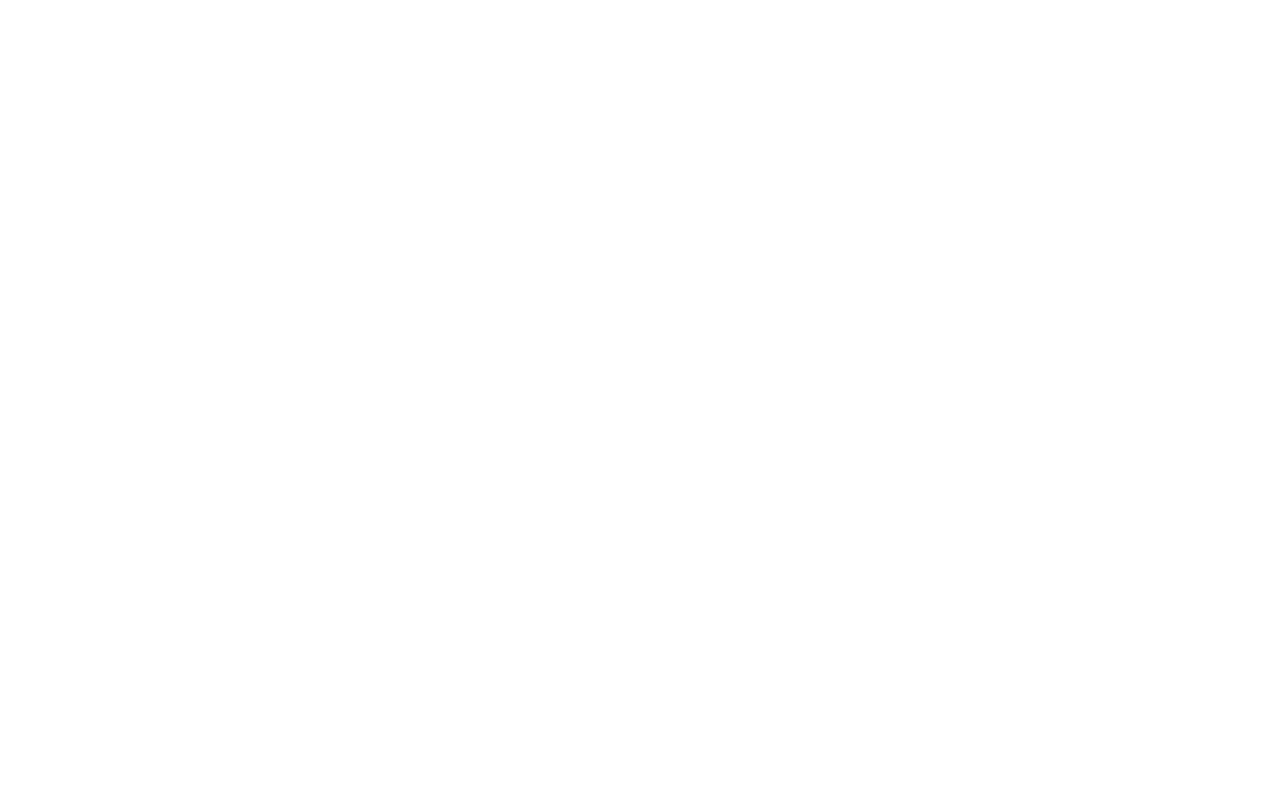
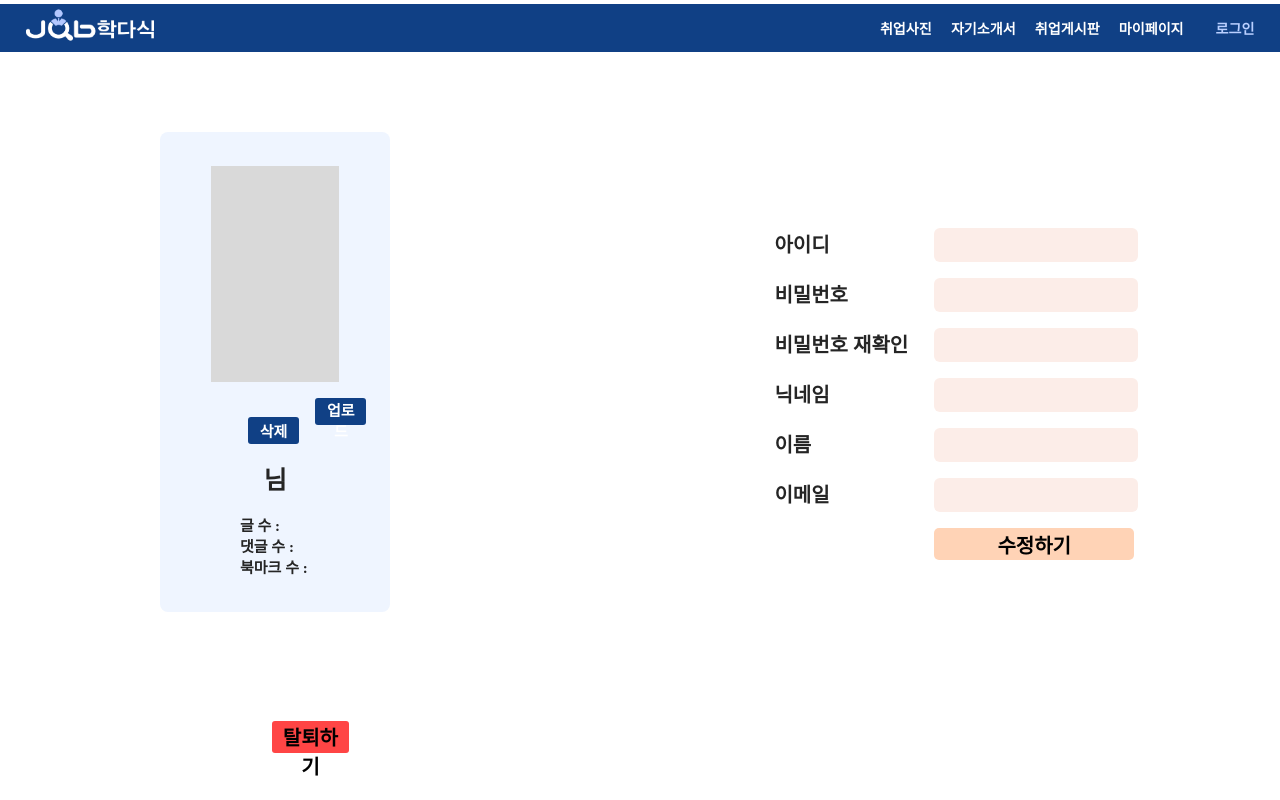
Before and after one commit to jiyou228/hansung_frontend_00, a React (Create React App) app in the folder jobhak_front/: page /user/myInfo in a window 1280 px wide. Built offline with nearby package versions, Linux system fonts and the light colour scheme; no server answers; a web font is replaced by a local one.

Commit message:
mypage- 개인정보(navi 뻬고 완료)

```diff
--- /dev/null
+++ b/jobhak_front/src/components/MyPage.css
@@ -0,0 +1,111 @@
+.privacy_lb {
+  display: inline-block;
+  text-align: left;
+  font-size: 20px;
+  width: 10rem;
+  height: 2rem;
+  font-weight: bold;
+  font-family: "GSans_2";
+}
+
+.privacy_ip {
+  background-color: #fcede8;
+  outline: none;
+  border: none;
+  border-radius: 6px;
+  font-size: 20px;
+  width: 15vw;
+  height: 4vh;
+  padding-left: 10px;
+  margin-top: 1rem;
+  font-family: "GSans_2";
+}
+
+.privacy_btn {
+  background-color: #ffd3b6;
+  outline: none;
+  border: none;
+  border-radius: 5px;
+  font-family: "GSans_2";
+  width: 15.6vw;
+  height: 4vh;
+  font-size: 20px;
+  font-weight: 700;
+  margin-left: 10rem;
+  margin-top: 1rem;
+}
+
+.profile_div {
+  float: left;
+  background-color: #eff5ff;
+  width: 18vw;
+  height: 60vh;
+  margin-top: 5rem;
+  margin-left: 10rem;
+  border-radius: 8px;
+}
+
+.example_div {
+  background-color: #d9d9d9;
+  width: 10vw;
+  height: 27vh;
+  margin: auto;
+  margin-top: 1rem;
+}
+
+.profile_btn1,
+.profile_btn2 {
+  width: 4vw;
+  height: 3.3vh;
+  margin-top: 1rem;
+  background-color: #104085;
+  outline: none;
+  border-radius: 3px;
+  border: none;
+  color: white;
+  font-size: 15px;
+  font-weight: 700;
+}
+
+.profile_btn1 {
+  margin-left: 5.5rem;
+}
+
+.profile_btn2 {
+  margin-left: 1rem;
+}
+
+.profile_name {
+  font-size: 25px;
+  font-weight: 800;
+  margin-top: 1rem;
+  display: flex;
+  flex-direction: column;
+  align-items: center;
+  justify-content: center;
+}
+
+.profile_count {
+  font-weight: bold;
+  font-size: 15px;
+  margin-left: 5rem;
+}
+
+.delete_btn {
+  background-color: #ff4545;
+  font-weight: bold;
+  font-size: 20px;
+  margin-left: 7rem;
+  outline: none;
+  border-radius: 3px;
+  border: none;
+  width: 6vw;
+  height: 4vh;
+  margin-top: 9rem;
+}
+
+.privacy_div {
+  display: inline-block;
+  margin-left: 24rem;
+  margin-top: 10rem;
+}
--- a/jobhak_front/src/components/MyPage.js
+++ b/jobhak_front/src/components/MyPage.js
@@ -1,4 +1,178 @@
-const MyPage = () => {
+import Nav from "./Nav";
+import React, { useState, useEffect } from "react";
+import axios from "axios";
+import { useNavigate } from "react-router-dom";
+import "./MyPage.css";
 
+function MyPage() {
+  const navigate = useNavigate();
+  const [userid, setUserID] = useState("");
+  const [userpw, setUserPW] = useState("");
+  const [checkpw, setCheckPW] = useState("");
+  const [usernickname, setUserNickname] = useState("");
+  const [username, setUserName] = useState("");
+  const [useremail, setUserEmail] = useState("");
+
+  const IDHandler = (e) => {
+    setUserID(e.target.value);
+  };
+
+  const PWHandler = (e) => {
+    setUserPW(e.target.value);
+  };
+
+  const CheckPWHandler = (e) => {
+    setCheckPW(e.target.value);
+  };
+
+  const NickNameHandler = (e) => {
+    setUserNickname(e.target.value);
+  };
+
+  const NameHandler = (e) => {
+    setUserName(e.target.value);
+  };
+
+  const EmailHandler = (e) => {
+    setUserEmail(e.target.value);
+  };
+
+  //특정한 userid 받아서 삭제해야됨.
+  const userDeleteHandler = () => {
+    if (window.confirm("계정을 탈퇴하시겠습니까?")) {
+      axios
+        .delete(`http://localhost:3000/user/delete`)
+        .then((res) => {
+          console.log("회원 탈퇴 성공:", res);
+          alert("회원 탈퇴 완료");
+          navigate("/");
+        })
+        .catch((err) => {
+          console.error("회원 탈퇴 실패:", err);
+          alert("회원 탈퇴 실패");
+        });
+    }
+  };
+
+  const onSaveHandler = () => {
+    axios
+      .patch(`http://localhost:3000/user/edit`, {
+        password: userpw,
+        nickname: usernickname,
+      })
+      .then((res) => {
+        console.log("데이터 수정 성공:", res);
+        alert("수정완료");
+      })
+      .catch((err) => {
+        console.error("데이터 수정 실패:", err);
+        alert("수정 실패");
+      });
+  };
+
+  useEffect(() => {
+    axios
+      .get(`http://localhost:3000/user/myInfo`, {
+        params: {
+          // board_count,
+          // reply_count
+        },
+      })
+      .then((res) => {
+        console.log(JSON.stringify(res.data));
+        //개인정보 데이터 넘겨주면 각각 저장함.
+        const userData = res.data;
+        setUserID(userData.id);
+        setUserPW(userData.pw);
+        setUserNickname(userData.nickname);
+        setUserName(userData.name);
+        setUserEmail(userData.email);
+      })
+
+      .catch((err) => {
+        console.log(err + "::err");
+      });
+  }, [userid]);
+
+  return (
+    <div>
+      <Nav />
+
+      <div className="privacy_div">
+        <label className="privacy_lb">아이디</label>
+        <input
+          className="privacy_ip"
+          disabled={true}
+          type="text"
+          value={userid}
+          onChange={IDHandler}
+        />
+        <br />
+        <label className="privacy_lb">비밀번호</label>
+        <input
+          className="privacy_ip"
+          type="password"
+          value={userpw}
+          onChange={PWHandler}
+        />
+        <br />
+        <label className="privacy_lb">비밀번호 재확인</label>
+        <input
+          className="privacy_ip"
+          type="password"
+          value={checkpw}
+          onChange={CheckPWHandler}
+        />
+        <br />
+        <label className="privacy_lb">닉네임</label>
+        <input
+          className="privacy_ip"
+          type="text"
+          value={usernickname}
+          onChange={NickNameHandler}
+        />
+        <br />
+        <label className="privacy_lb">이름</label>
+        <input
+          className="privacy_ip"
+          disabled={true}
+          type="text"
+          value={username}
+          onChange={NameHandler}
+        />
+        <br />
+        <label className="privacy_lb">이메일</label>
+        <input
+          className="privacy_ip"
+          disabled={true}
+          type="email"
+          value={useremail}
+          onChange={EmailHandler}
+        />
+        <br />
+        <button className="privacy_btn" onClick={onSaveHandler}>
+          수정하기
+        </button>
+      </div>
+
+      <div className="profile_div">
+        <br />
+        <div className="example_div"></div>
+        <button className="profile_btn1">삭제</button>
+        <button className="profile_btn2">업로드</button>
+        <br />
+        <label className="profile_name">{usernickname} 님</label>
+        <br />
+        <label className="profile_count">글 수 :</label>
+        <br />
+        <label className="profile_count">댓글 수 :</label>
+        <br />
+        <label className="profile_count">북마크 수 :</label>
+        {/* 글, 댓글, 북마크 업데이트 */}
+        <br />
+        <button className="delete_btn">탈퇴하기</button>
+      </div>
+    </div>
+  );
 }
 export default MyPage;
```
